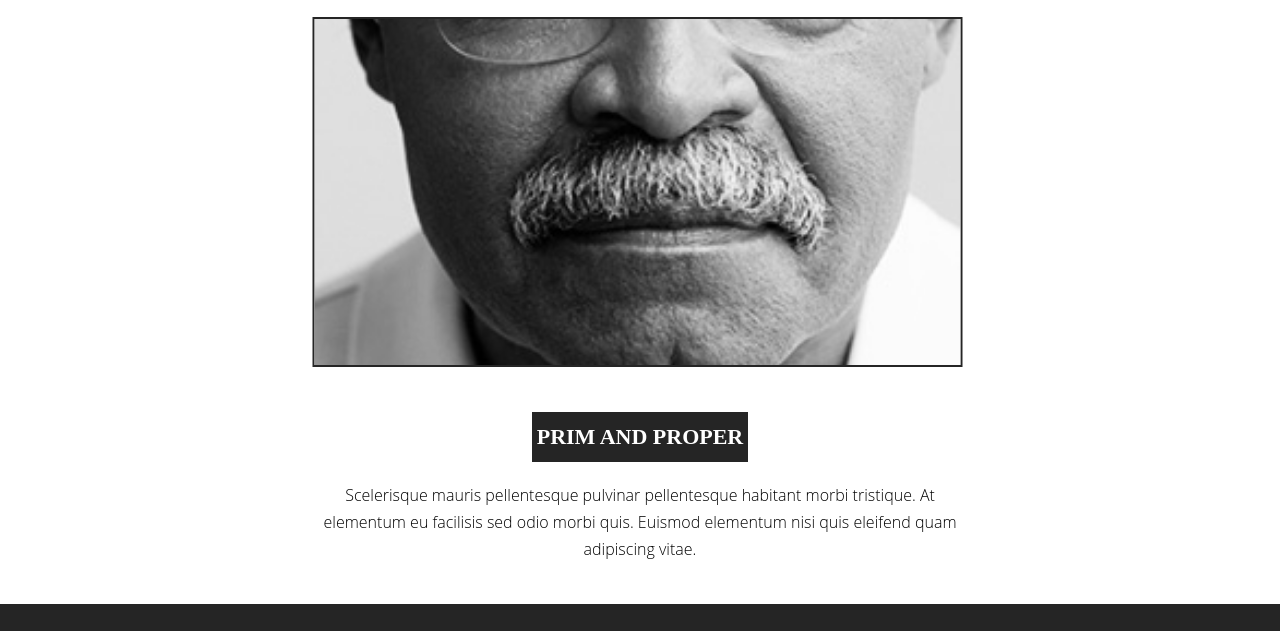
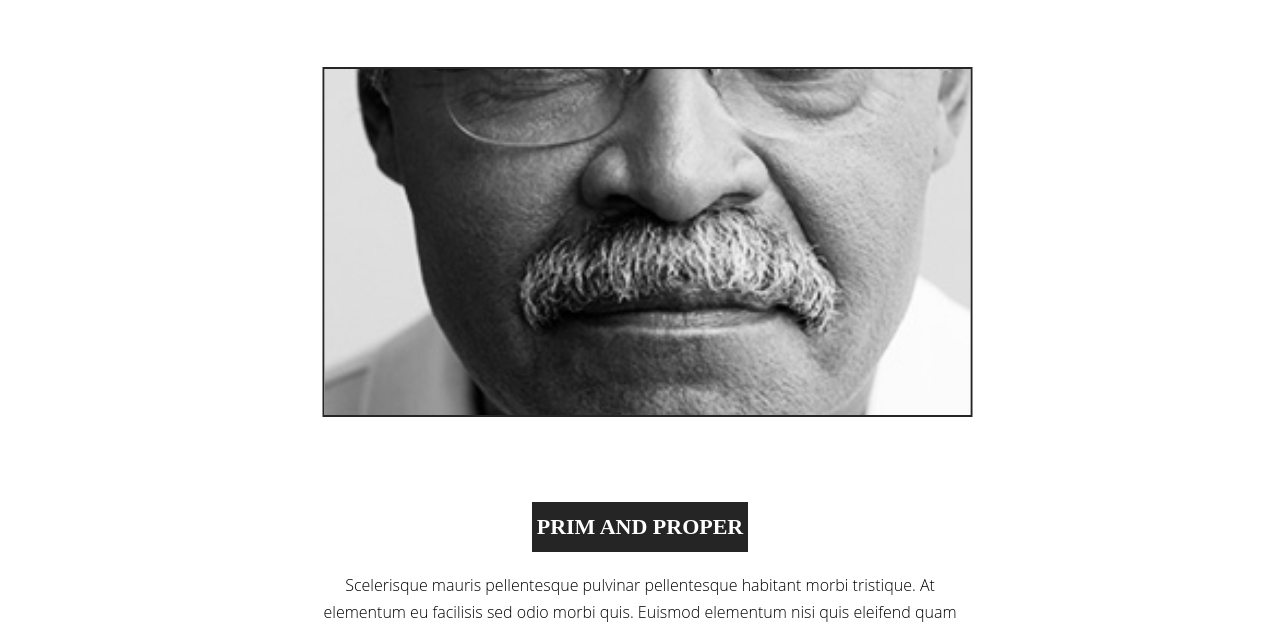
Before and after one commit to XeniaChe/mustache_, a website: page gallery/_single/index.html in a window 1280 px wide. Shown: the part 317-948 px from the top of the page. Drawn offline with Linux system fonts and the light colour scheme; files whose address does not match are found by name; a web font is replaced by a local one.

Commit message:
small changes 05.09

```diff
--- a/gallery/_single/index.html
+++ b/gallery/_single/index.html
@@ -3,7 +3,7 @@
 <head>
     <meta charset="UTF-8">
     <meta name="viewport" content="width=device-width, initial-scale=1.0">
-    <title>Document</title>
+    <title>Gallery Single Page</title>
     <link href="https://fonts.googleapis.com/css?family=Leckerli+One|Poller+One|family=Arimo:400,400i,700|family=Open+Sans:300,400,600,700,800&display=swap" rel="stylesheet">
     <link rel="stylesheet" href="./src/css/style.css">
 </head>
@@ -40,14 +40,19 @@
             <figure class="visual__photo-box">
                 <img src="./src/images/mustache1.jpg" alt="photo" class="visual__photo">
             </figure >
-        </section>
-        <section class="story">
             <div class="story__text">
                 <h2 class="header__second header__second--large margin__bottom--m"> prim and proper</h2>
                 <p>Scelerisque mauris pellentesque pulvinar pellentesque habitant morbi tristique.
                     At elementum eu facilisis sed odio morbi quis. Euismod elementum nisi quis eleifend quam adipiscing vitae.</p>
             </div>
         </section>
+        <!-- <section class="story">
+            <div class="story__text">
+                <h2 class="header__second header__second--large margin__bottom--m"> prim and proper</h2>
+                <p>Scelerisque mauris pellentesque pulvinar pellentesque habitant morbi tristique.
+                    At elementum eu facilisis sed odio morbi quis. Euismod elementum nisi quis eleifend quam adipiscing vitae.</p>
+            </div>
+        </section> -->
         <footer class="footer">
             <div class="footer__box">
                 <p>© 2023 by Mustacchio. All rights reserved.</p>
--- a/gallery/_single/src/sass/_layout.scss
+++ b/gallery/_single/src/sass/_layout.scss
@@ -1,7 +1,7 @@
 .container{
     display: grid;
     grid-template-columns: [full-start] minmax(3rem, 1fr)  [ center-start] repeat(8, [col-start]  minmax(min-content, 12rem) [col-end]) [center-end] minmax(3rem, 1fr) [full-end] ;
-    grid-template-rows: minmax(min-content, 25vh ) minmax(min-content, 40vh)   min-content min-content;
+    grid-template-rows: minmax(min-content, 25vh )   min-content min-content;
 
     background-color: white;
 }
--- a/gallery/_single/src/sass/_story.scss
+++ b/gallery/_single/src/sass/_story.scss
@@ -1,20 +1,38 @@
-.story{
-    grid-column: col-start 2 / col-end 7;
-    // margin-top: 2rem;
+// .story{
+//     grid-column: col-start 2 / col-end 7;
+//     // margin-top: 2rem;
 
-    &__text{
-        padding: 4rem;
-        text-align: center;
+//     .story__text{
+//         padding: 4rem;
+//         text-align: center;
+//         margin-top: 3rem;
 
-        p{
-            font-size: 1.6rem;
-            line-height: 1.7;
-            font-family: $font_family_4;
-        }
+//         p{
+//             font-size: 1.6rem;
+//             line-height: 1.7;
+//             font-family: $font_family_4;
+//         }
 
+//     }
+
+//     &__text:not(:first-child){
+//         padding-top: 0;
+//     }
+// }
+
+
+.story__text{
+    padding: 4rem;
+    text-align: center;
+    margin-top: 3rem;
+
+    p{
+        font-size: 1.6rem;
+        line-height: 1.7;
+        font-family: $font_family_4;
     }
 
-    &__text:not(:first-child){
+    &:not(:first-child){
         padding-top: 0;
     }
 }
--- a/gallery/_single/src/sass/_visual.scss
+++ b/gallery/_single/src/sass/_visual.scss
@@ -13,6 +13,7 @@
        overflow: hidden;
        border: 2px solid $base_color_dark;
        transform: translateX(5%);
+    margin: 5rem 1rem 5rem 1rem ;
 
     }
 
@@ -25,7 +26,7 @@
         display: block;
         object-fit: cover;
 
-        margin-top: -45%;
+        margin-top: -40%;
     }
 
 }
```
Also changed, not shown: about/index.html (+1 -1 lines), gallery/_single/src/css/style.css.
